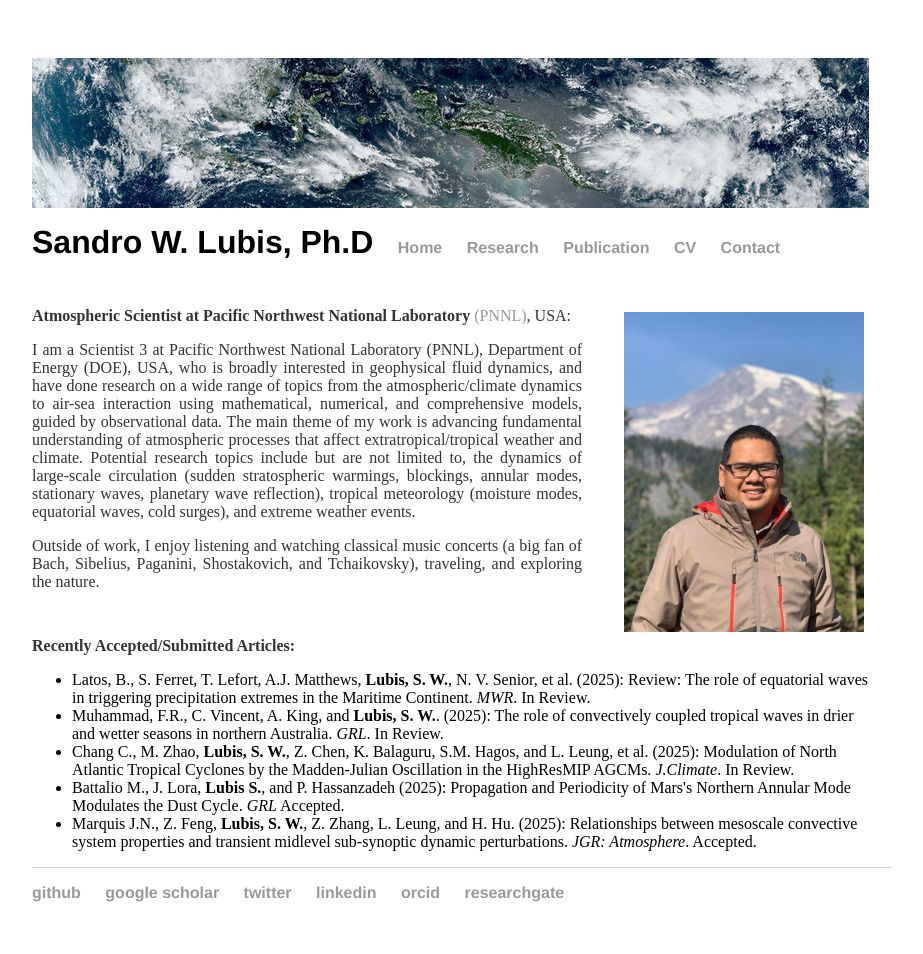
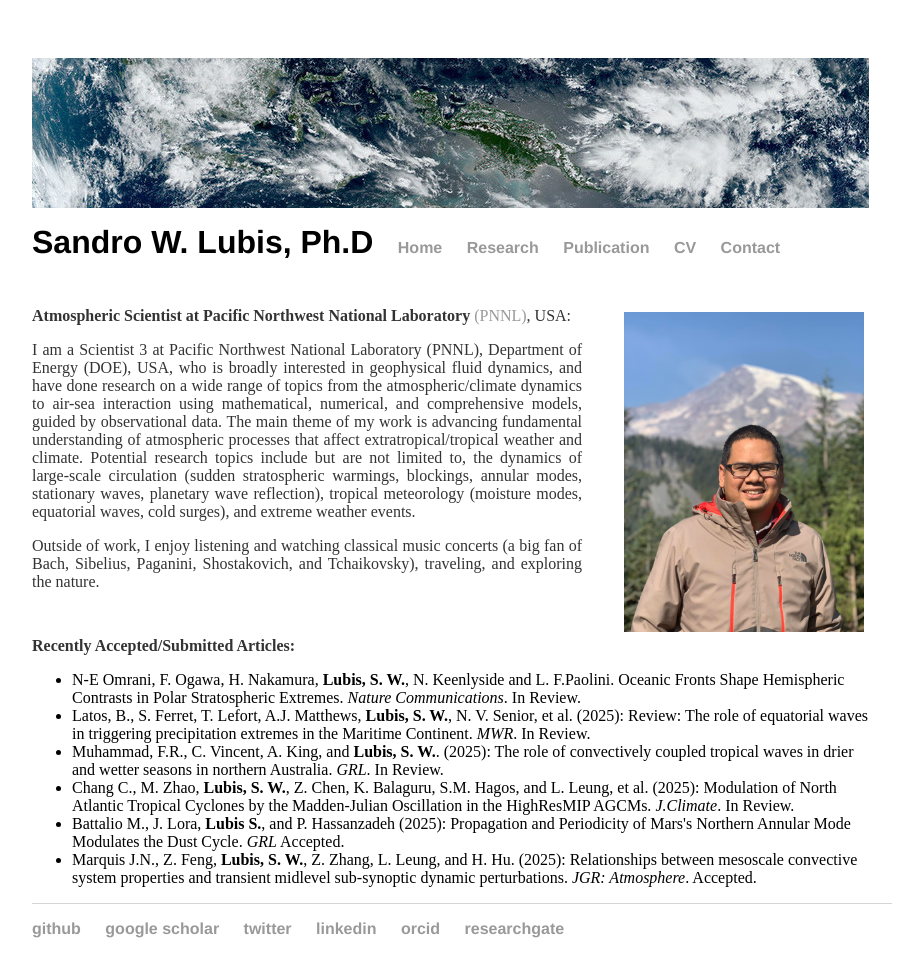
Before and after one commit to sandrolubis/sandrolubis.github.io, a Jekyll site: the page built from index.html, in a window 1280 px wide. Shown: the whole page, without its empty margins (276-1199 px from the left). Built offline with Jekyll 4.4.1, drawn with Linux system fonts in a browser that asks for light colours; before the commit the page ends 918 px from its top, so only the background shows below that.

Commit message:
Update index.html

```diff
--- a/index.html
+++ b/index.html
@@ -46,6 +46,7 @@ div.relative {
 
 	<p class="ex", style="padding-top:30px"><font size=3><b>Recently Accepted/Submitted Articles:</b></p>
 		<ul class="ex">
+		<li>N-E Omrani, F. Ogawa, H. Nakamura, <b>Lubis, S. W.</b>, N. Keenlyside and L. F.Paolini. Oceanic Fronts Shape Hemispheric Contrasts in Polar Stratospheric Extremes. <i>Nature Communications</i>. In Review.</li>
 		<li> Latos, B., S. Ferret, T. Lefort, A.J. Matthews, <b>Lubis, S. W.</b>, N. V. Senior, et al. (2025): Review: The role of equatorial waves in triggering precipitation extremes in the Maritime Continent. <i>MWR</i>. In Review.</li>
 		<li> Muhammad, F.R., C. Vincent, A. King, and <b>Lubis, S. W.</b>. (2025): The role of convectively coupled tropical waves in drier and wetter seasons in northern Australia. <i>GRL</i>. In Review.</li>
 		<li> Chang C., M. Zhao, <b>Lubis, S. W.</b>, Z. Chen, K. Balaguru, S.M. Hagos, and L. Leung, et al. (2025): Modulation of North Atlantic Tropical Cyclones by the Madden-Julian Oscillation in the HighResMIP AGCMs. <i>J.Climate</i>. In Review.</li>
```
